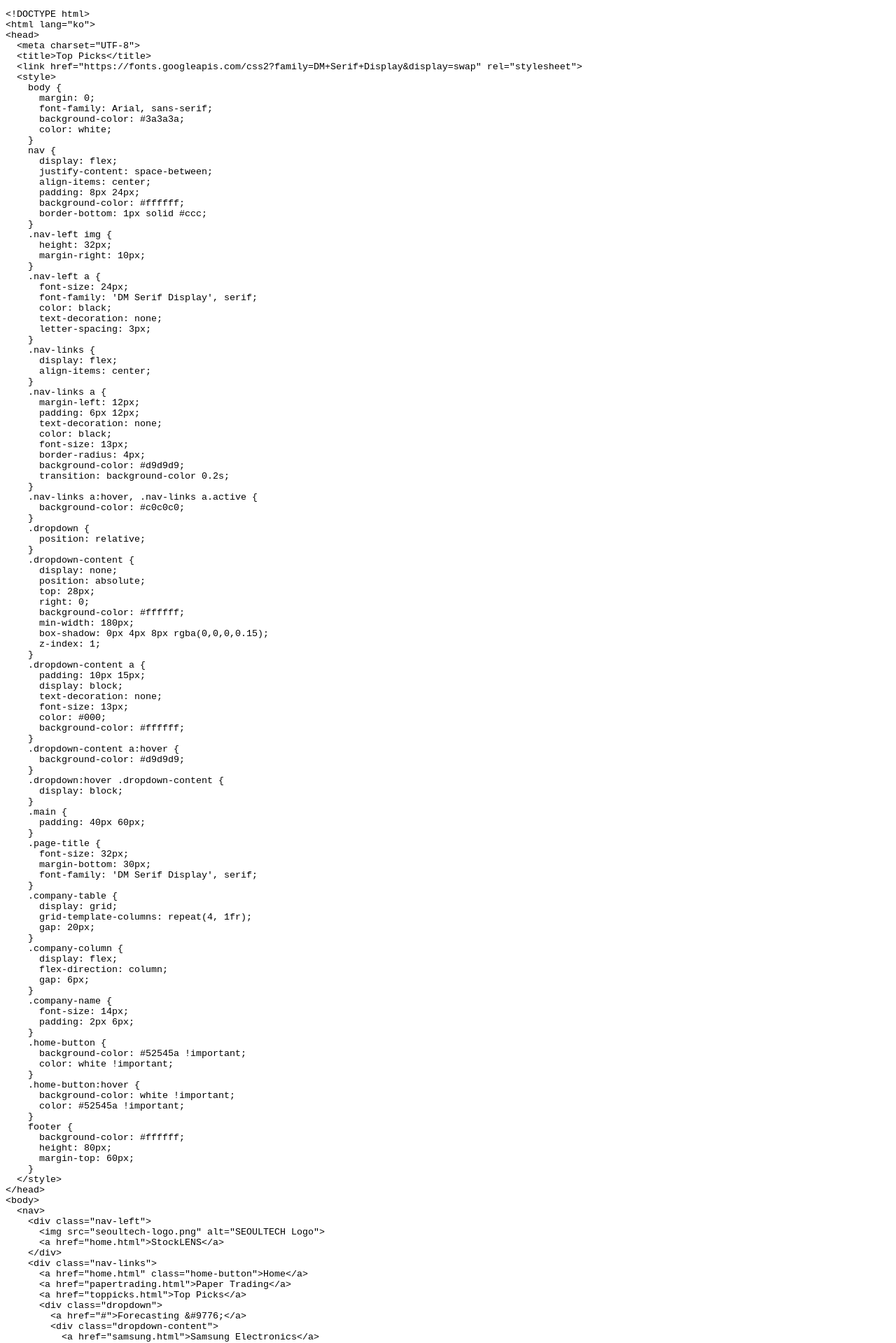
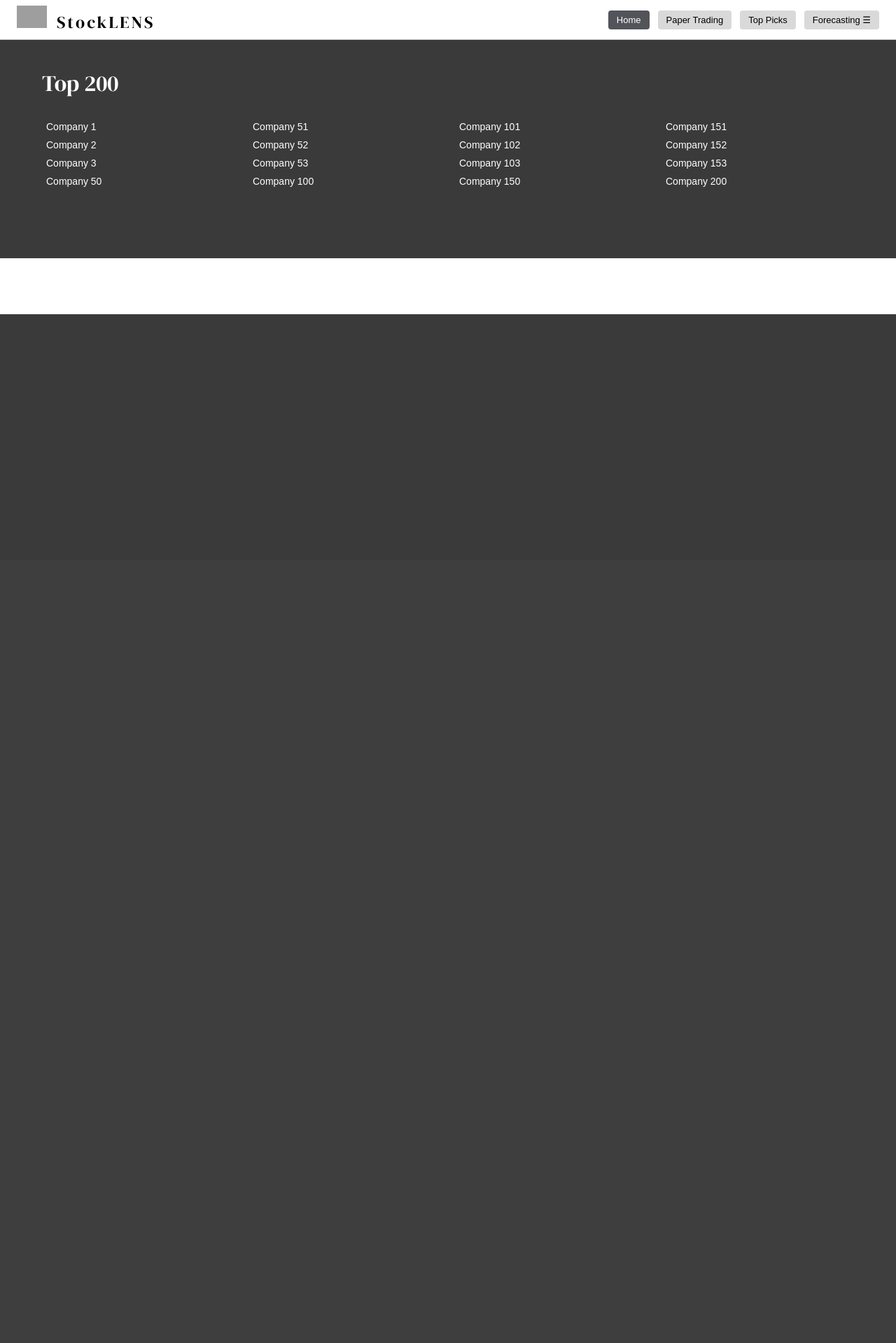
Before and after one commit to Sudal-Minsu/fundweb, a Flask app: template templates/toppicks.html in a window 1280 px wide. Shown: the top 1919 px of the page at 70% size. After the commit the page ends 449 px from the top, so only its background shows below. Run offline with Flask 3, Linux system fonts and the light colour scheme; the template is opened without the code that fills it, so the values that code supplies are empty; parts of the project's set-up code (start-up, migrations or seed data) failed here and were passed over; grey boxes are pictures that could not be loaded.

Commit message:
Restore the broken file

```diff
--- a/templates/toppicks.html
+++ b/templates/toppicks.html
@@ -1,27 +1,10 @@
 <!DOCTYPE html>
-<html>
+<html lang="ko">
 <head>
-	<meta http-equiv="content-type" content="text/html; charset=utf-8"/>
-	<title></title>
-	<meta name="generator" content="LibreOffice 24.8.1.2 (Linux)"/>
-	<meta name="created" content="00:00:00"/>
-	<meta name="changed" content="00:00:00"/>
-	<style type="text/css">
-		@page { size: 8.27in 11.69in; margin: 0.79in }
-		p { line-height: 115%; margin-bottom: 0.1in; background: transparent }
-		pre { background: transparent }
-		pre.western { font-family: "Liberation Mono", monospace; font-size: 10pt }
-		pre.cjk { font-family: "NSimSun", monospace; font-size: 10pt }
-		pre.ctl { font-family: "Liberation Mono", monospace; font-size: 10pt }
-	</style>
-</head>
-<body lang="en-US" link="#000080" vlink="#800000" dir="ltr"><pre class="western">&lt;!DOCTYPE html&gt;
-&lt;html lang=&quot;ko&quot;&gt;
-&lt;head&gt;
-  &lt;meta charset=&quot;UTF-8&quot;&gt;
-  &lt;title&gt;Top Picks&lt;/title&gt;
-  &lt;link href=&quot;https://fonts.googleapis.com/css2?family=DM+Serif+Display&amp;display=swap&quot; rel=&quot;stylesheet&quot;&gt;
-  &lt;style&gt;
+  <meta charset="UTF-8">
+  <title>Top Picks</title>
+  <link href="https://fonts.googleapis.com/css2?family=DM+Serif+Display&display=swap" rel="stylesheet">
+  <style>
     body {
       margin: 0;
       font-family: Arial, sans-serif;
@@ -126,77 +109,74 @@
       height: 80px;
       margin-top: 60px;
     }
-  &lt;/style&gt;
-&lt;/head&gt;
-&lt;body&gt;
-  &lt;nav&gt;
-    &lt;div class=&quot;nav-left&quot;&gt;
-      &lt;img src=&quot;seoultech-logo.png&quot; alt=&quot;SEOULTECH Logo&quot;&gt;
-      &lt;a href=&quot;home.html&quot;&gt;StockLENS&lt;/a&gt;
-    &lt;/div&gt;
-    &lt;div class=&quot;nav-links&quot;&gt;
-      &lt;a href=&quot;home.html&quot; class=&quot;home-button&quot;&gt;Home&lt;/a&gt;
-      &lt;a href=&quot;papertrading.html&quot;&gt;Paper Trading&lt;/a&gt;
-      &lt;a href=&quot;toppicks.html&quot;&gt;Top Picks&lt;/a&gt;
-      &lt;div class=&quot;dropdown&quot;&gt;
-        &lt;a href=&quot;#&quot;&gt;Forecasting &amp;#9776;&lt;/a&gt;
-        &lt;div class=&quot;dropdown-content&quot;&gt;
-          &lt;a href=&quot;samsung.html&quot;&gt;Samsung Electronics&lt;/a&gt;
-          &lt;a href=&quot;skhynix.html&quot;&gt;SK hynix&lt;/a&gt;
-          &lt;a href=&quot;lgenergy.html&quot;&gt;LG Energy Solution&lt;/a&gt;
-          &lt;a href=&quot;samsungbio.html&quot;&gt;Samsung Biologics&lt;/a&gt;
-          &lt;a href=&quot;hyundai.html&quot;&gt;Hyundai Motors&lt;/a&gt;
-          &lt;a href=&quot;apple.html&quot;&gt;Apple&lt;/a&gt;
-          &lt;a href=&quot;microsoft.html&quot;&gt;Microsoft&lt;/a&gt;
-          &lt;a href=&quot;nvidia.html&quot;&gt;NVIDIA&lt;/a&gt;
-          &lt;a href=&quot;amazon.html&quot;&gt;Amazon.com&lt;/a&gt;
-          &lt;a href=&quot;alphabet.html&quot;&gt;Alphabet&lt;/a&gt;
-        &lt;/div&gt;
-      &lt;/div&gt;
-    &lt;/div&gt;
-  &lt;/nav&gt;
+  </style>
+</head>
+<body>
+  <nav>
+    <div class="nav-left">
+      <img src="seoultech-logo.png" alt="SEOULTECH Logo">
+      <a href="home.html">StockLENS</a>
+    </div>
+    <div class="nav-links">
+      <a href="home.html" class="home-button">Home</a>
+      <a href="papertrading.html">Paper Trading</a>
+      <a href="toppicks.html">Top Picks</a>
+      <div class="dropdown">
+        <a href="#">Forecasting ☰</a>
+        <div class="dropdown-content">
+          <a href="samsung.html">Samsung Electronics</a>
+          <a href="skhynix.html">SK hynix</a>
+          <a href="lgenergy.html">LG Energy Solution</a>
+          <a href="samsungbio.html">Samsung Biologics</a>
+          <a href="hyundai.html">Hyundai Motors</a>
+          <a href="apple.html">Apple</a>
+          <a href="microsoft.html">Microsoft</a>
+          <a href="nvidia.html">NVIDIA</a>
+          <a href="amazon.html">Amazon.com</a>
+          <a href="alphabet.html">Alphabet</a>
+        </div>
+      </div>
+    </div>
+  </nav>
 
-  &lt;div class=&quot;main&quot;&gt;
-    &lt;div class=&quot;page-title&quot;&gt;Top 200&lt;/div&gt;
-    &lt;div class=&quot;company-table&quot;&gt;
-      &lt;div class=&quot;company-column&quot;&gt;
-        &lt;!-- Company 1 to 50 --&gt;
-        &lt;div class=&quot;company-name&quot;&gt;Company 1&lt;/div&gt;
-        &lt;div class=&quot;company-name&quot;&gt;Company 2&lt;/div&gt;
-        &lt;div class=&quot;company-name&quot;&gt;Company 3&lt;/div&gt;
-        &lt;!-- ... --&gt;
-        &lt;div class=&quot;company-name&quot;&gt;Company 50&lt;/div&gt;
-      &lt;/div&gt;
-      &lt;div class=&quot;company-column&quot;&gt;
-        &lt;!-- Company 51 to 100 --&gt;
-        &lt;div class=&quot;company-name&quot;&gt;Company 51&lt;/div&gt;
-        &lt;div class=&quot;company-name&quot;&gt;Company 52&lt;/div&gt;
-        &lt;div class=&quot;company-name&quot;&gt;Company 53&lt;/div&gt;
-        &lt;!-- ... --&gt;
-        &lt;div class=&quot;company-name&quot;&gt;Company 100&lt;/div&gt;
-      &lt;/div&gt;
-      &lt;div class=&quot;company-column&quot;&gt;
-        &lt;!-- Company 101 to 150 --&gt;
-        &lt;div class=&quot;company-name&quot;&gt;Company 101&lt;/div&gt;
-        &lt;div class=&quot;company-name&quot;&gt;Company 102&lt;/div&gt;
-        &lt;div class=&quot;company-name&quot;&gt;Company 103&lt;/div&gt;
-        &lt;!-- ... --&gt;
-        &lt;div class=&quot;company-name&quot;&gt;Company 150&lt;/div&gt;
-      &lt;/div&gt;
-      &lt;div class=&quot;company-column&quot;&gt;
-        &lt;!-- Company 151 to 200 --&gt;
-        &lt;div class=&quot;company-name&quot;&gt;Company 151&lt;/div&gt;
-        &lt;div class=&quot;company-name&quot;&gt;Company 152&lt;/div&gt;
-        &lt;div class=&quot;company-name&quot;&gt;Company 153&lt;/div&gt;
-        &lt;!-- ... --&gt;
-        &lt;div class=&quot;company-name&quot;&gt;Company 200&lt;/div&gt;
-      &lt;/div&gt;
-    &lt;/div&gt;
-  &lt;/div&gt;
+  <div class="main">
+    <div class="page-title">Top 200</div>
+    <div class="company-table">
+      <div class="company-column">
+        <!-- Company 1 to 50 -->
+        <div class="company-name">Company 1</div>
+        <div class="company-name">Company 2</div>
+        <div class="company-name">Company 3</div>
+        <!-- ... -->
+        <div class="company-name">Company 50</div>
+      </div>
+      <div class="company-column">
+        <!-- Company 51 to 100 -->
+        <div class="company-name">Company 51</div>
+        <div class="company-name">Company 52</div>
+        <div class="company-name">Company 53</div>
+        <!-- ... -->
+        <div class="company-name">Company 100</div>
+      </div>
+      <div class="company-column">
+        <!-- Company 101 to 150 -->
+        <div class="company-name">Company 101</div>
+        <div class="company-name">Company 102</div>
+        <div class="company-name">Company 103</div>
+        <!-- ... -->
+        <div class="company-name">Company 150</div>
+      </div>
+      <div class="company-column">
+        <!-- Company 151 to 200 -->
+        <div class="company-name">Company 151</div>
+        <div class="company-name">Company 152</div>
+        <div class="company-name">Company 153</div>
+        <!-- ... -->
+        <div class="company-name">Company 200</div>
+      </div>
+    </div>
+  </div>
 
-  &lt;footer&gt;&lt;/footer&gt;
-&lt;/body&gt;
-&lt;/html&gt;
-</pre>
+  <footer></footer>
 </body>
 </html>
```
